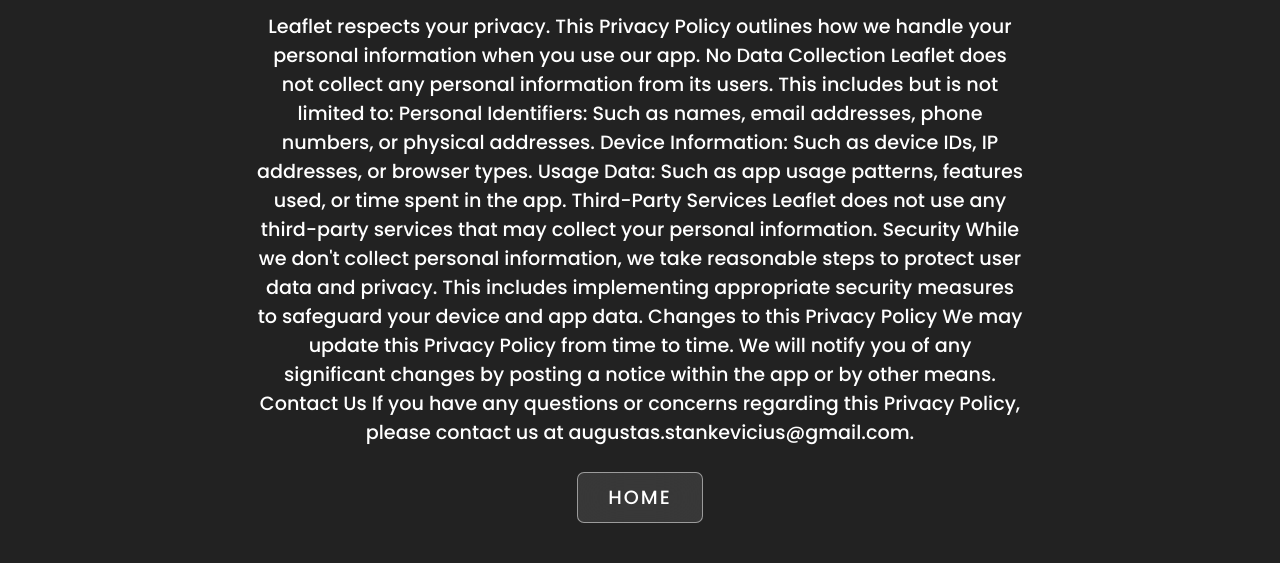
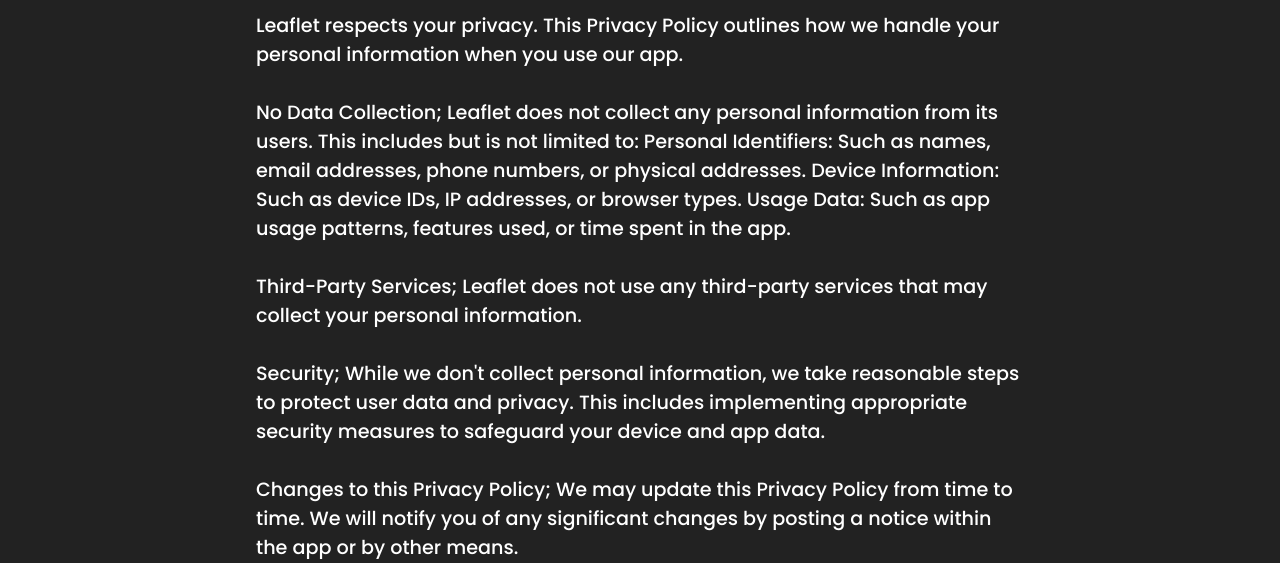
Before and after one commit to J0hnW1nchester/Leaflet, a plain HTML site: page privacy-policy.html in a window 1280 px wide. Shown: the part 237-800 px from the top of the page. Drawn offline with Linux system fonts and the light colour scheme.

Commit message:
Some bug squashing. Pretty much ready for deployment.

```diff
--- a/privacy-policy.html
+++ b/privacy-policy.html
@@ -101,23 +101,35 @@
             <h3>Privacy Policy</h3>
             <p class="privacy-policy-text">
               Leaflet respects your privacy. This Privacy Policy outlines how we
-              handle your personal information when you use our app. No Data
-              Collection Leaflet does not collect any personal information from
-              its users. This includes but is not limited to: Personal
-              Identifiers: Such as names, email addresses, phone numbers, or
-              physical addresses. Device Information: Such as device IDs, IP
-              addresses, or browser types. Usage Data: Such as app usage
-              patterns, features used, or time spent in the app. Third-Party
-              Services Leaflet does not use any third-party services that may
-              collect your personal information. Security While we don't collect
-              personal information, we take reasonable steps to protect user
-              data and privacy. This includes implementing appropriate security
-              measures to safeguard your device and app data. Changes to this
-              Privacy Policy We may update this Privacy Policy from time to
-              time. We will notify you of any significant changes by posting a
-              notice within the app or by other means. Contact Us If you have
-              any questions or concerns regarding this Privacy Policy, please
-              contact us at augustas.stankevicius@gmail.com.
+              handle your personal information when you use our app.
+              <br />
+              <br />
+              No Data Collection; Leaflet does not collect any personal
+              information from its users. This includes but is not limited to:
+              Personal Identifiers: Such as names, email addresses, phone
+              numbers, or physical addresses. Device Information: Such as device
+              IDs, IP addresses, or browser types. Usage Data: Such as app usage
+              patterns, features used, or time spent in the app.
+              <br />
+              <br />
+              Third-Party Services; Leaflet does not use any third-party
+              services that may collect your personal information.
+              <br />
+              <br />
+              Security; While we don't collect personal information, we take
+              reasonable steps to protect user data and privacy. This includes
+              implementing appropriate security measures to safeguard your
+              device and app data.
+              <br />
+              <br />
+              Changes to this Privacy Policy; We may update this Privacy Policy
+              from time to time. We will notify you of any significant changes
+              by posting a notice within the app or by other means.
+              <br />
+              <br />
+              Contact Us; If you have any questions or concerns regarding this
+              Privacy Policy, please contact us at
+              augustas.stankevicius@gmail.com.
             </p>
             <a href="index.html">Home</a>
           </div>
--- a/style.css
+++ b/style.css
@@ -293,6 +293,7 @@ body.menu-open {
     }
   }
 
+  /* * More info */
   p {
     display: flex;
     align-items: center;
@@ -323,7 +324,6 @@ body.menu-open {
     border: 1px solid rgba(255, 255, 255, 0.5);
     border-radius: 7px;
     resize: none;
-    /* overflow-y: scroll; */
     scrollbar-width: none; /* For Firefox */
 
     &::-webkit-scrollbar {
@@ -335,6 +335,7 @@ body.menu-open {
     }
   }
 
+  /* * Close button */
   button {
     display: block;
     margin-top: 20px;
@@ -351,19 +352,6 @@ body.menu-open {
     }
   }
 }
-
-/* ! Event filtering animations*/
-/* .card.fade-out {
-  animation: fadeOut 0.5s forwards;
-} */
-
-/* .card.fade-in {
-  animation: fadeIn 0.5s forwards;
-} */
-
-/* .card.show {
-  animation: fadeIn 0.5s ease-out;
-} */
 
 /* / MOBILE 360px | MAIN STYLING  */
 @media only screen and (min-width: 0px) {
@@ -574,10 +562,10 @@ body.menu-open {
                 display: inline-block;
                 filter: invert(1);
                 transform: scale(0.5);
-                transition: 0.5s;
+                transition: transform 0.2s ease-out;
 
-                &:hover {
-                  transform: scale(0.5) translateY(-15px);
+                &:active {
+                  transform: scale(0.9);
                 }
               }
 
@@ -632,13 +620,10 @@ body.menu-open {
             border-radius: 7px;
             cursor: pointer;
             font-size: 0.6rem;
+            transition: transform 0.2s ease-out;
 
             &:active {
               transform: scale(0.9);
-            }
-
-            &:focus {
-              transform: scale(1);
             }
           }
         }
@@ -738,7 +723,6 @@ body.menu-open {
     /* ! Privacy-policy page styling */
     &.privacy-policy-page {
       height: 100svh;
-      /* background: #222; */
 
       .privacy-policy-container {
         margin-top: 150px;
@@ -754,6 +738,7 @@ body.menu-open {
         .privacy-policy-text {
           min-width: 60vw;
           padding: 0px;
+          text-align: left;
         }
       }
     }
@@ -770,7 +755,6 @@ body.menu-open {
           margin: 20px 0;
           max-width: 60vw;
           text-align: left;
-          /* text-align: center; */
 
           li {
             margin: 15px 0;
```
Also changed, not shown: TODO.txt (deleted), scrollbackup.txt (deleted).
